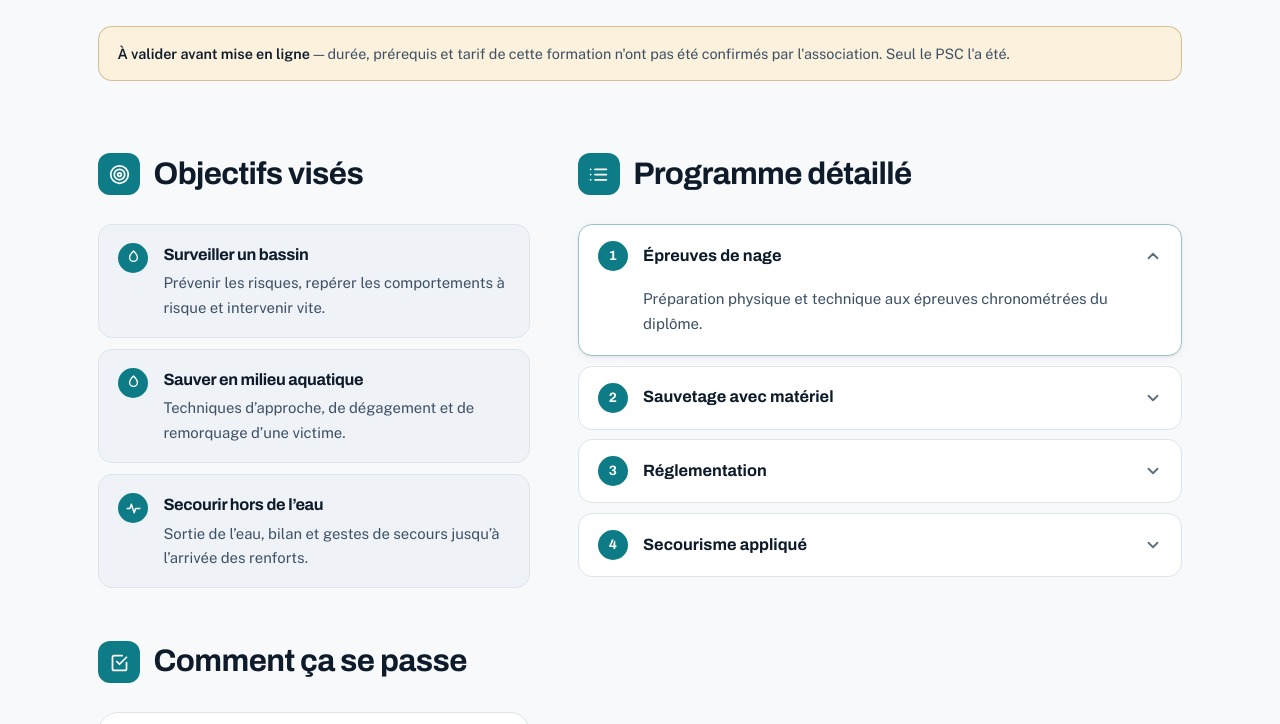
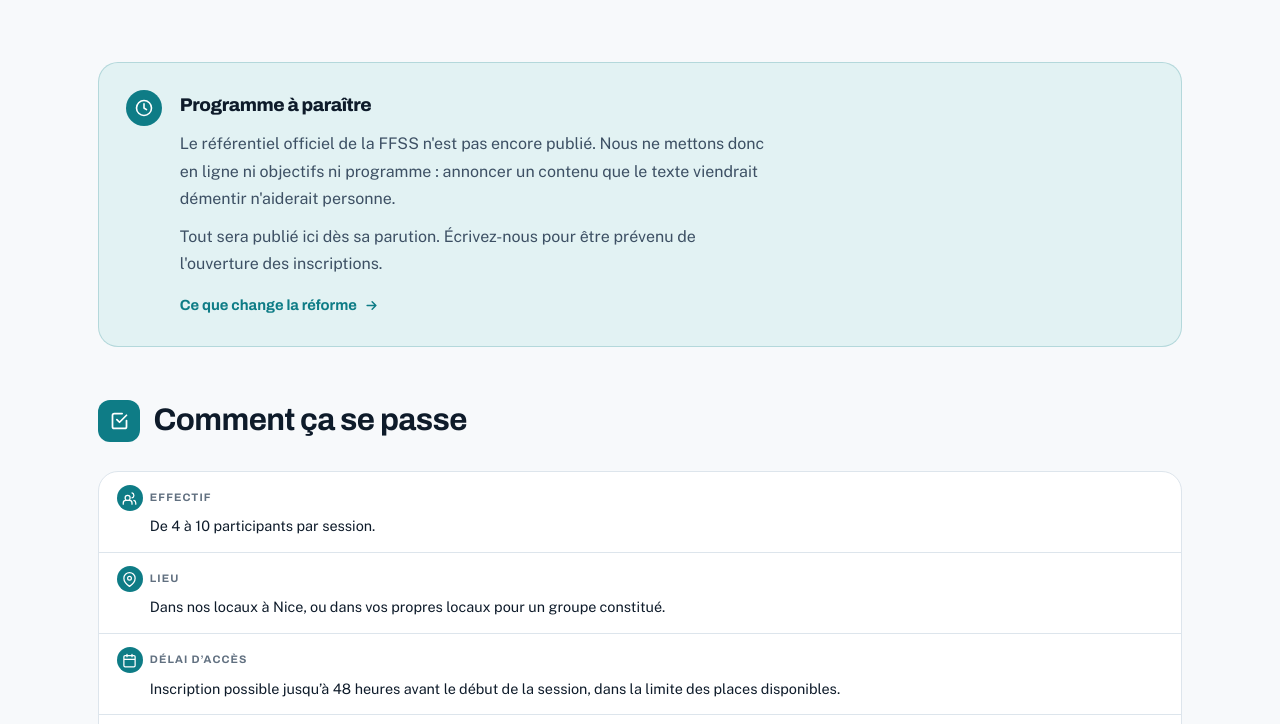
Before and after one commit to nverdot/secourismepourtous, an Astro site: page /formations/bnssa in a window 1280 px wide. Shown: the part 1060-1784 px from the top of the page. Built offline with nearby package versions, Linux system fonts and the light colour scheme; Astro itself is replaced by a stand-in of ours.

Commit message:
Le SSA n'affiche ni objectifs ni programme tant que le référentiel manque
La fiche portait encore les sept objectifs et les quatre modules du BNSSA.
Les laisser reviendrait à promettre un contenu que le référentiel FFSS, quand
il paraîtra, viendra probablement démentir — et quelqu'un s'inscrirait dessus.

Un drapeau « programmeEnAttente » masque les deux sections et remplace les
objectifs par un encadré qui dit pourquoi, avec un lien vers la page de la
réforme. Les modalités restent : effectif, lieu, délai d'accès et méthodes ne
dépendent pas du référentiel, et Qualiopi impose de les publier.

Deux détails que ça entraînait. Le bouton « Voir le programme » du bandeau
pointait vers une ancre qui n'existe plus : il ne s'affiche plus non plus. Et
la grille du contenu, prévue pour trois blocs en deux colonnes, laissait la
moitié droite vide ; la note et les modalités passent en pleine largeur quand
le programme manque.

Vérifié sur les seize fiches produites : seul le SSA est concerné, toutes les
autres gardent objectifs et programme.

Co-Authored-By: Claude Opus 5 <noreply@anthropic.com>

```diff
--- a/src/components/HeroFormation.astro
+++ b/src/components/HeroFormation.astro
@@ -59,7 +59,10 @@ const faits = [
         </span>
       </a>
       )}
-      <a class="btn btn--fantome" href="#programme">Voir le programme</a>
+      {/* Sans programme publié, l'ancre ne mène nulle part. */}
+      {!f.programmeEnAttente && (
+        <a class="btn btn--fantome" href="#programme">Voir le programme</a>
+      )}
       <a class="btn btn--fantome" href="/financement">
         <svg width="17" height="17" viewBox="0 0 24 24" fill="none" stroke="currentColor" stroke-width="2" stroke-linecap="round" stroke-linejoin="round" aria-hidden="true">
           <rect x="2" y="5" width="20" height="14" rx="2" /><path d="M2 10h20" />
--- a/src/components/ObjectifsProgramme.astro
+++ b/src/components/ObjectifsProgramme.astro
@@ -90,7 +90,36 @@ const v = niveauPse ? volume(niveauPse) : null;
 
 <section class="section" aria-label="Contenu de la formation">
   <div class="wrap op">
+    {/* Tant que le référentiel n'est pas paru, on ne publie ni objectifs ni
+        programme : ce serait promettre un contenu qu'on ne peut pas tenir, et
+        quelqu'un s'inscrirait dessus. Les modalités restent — elles n'en
+        dépendent pas, et Qualiopi impose de les publier. */}
+    {f.programmeEnAttente && (
+      <div class="att">
+        <span class="att__ic" aria-hidden="true">
+          <svg viewBox="0 0 24 24" fill="none" stroke="currentColor" stroke-width="1.9" stroke-linecap="round" stroke-linejoin="round"><circle cx="12" cy="12" r="9" /><path d="M12 7v5l3 2" /></svg>
+        </span>
+        <div>
+          <h2 class="att__t">Programme à paraître</h2>
+          <p>
+            Le référentiel officiel de la FFSS n'est pas encore publié. Nous ne
+            mettons donc en ligne ni objectifs ni programme&nbsp;: annoncer un
+            contenu que le texte viendrait démentir n'aiderait personne.
+          </p>
+          <p>
+            Tout sera publié ici dès sa parution. Écrivez-nous pour être prévenu
+            de l'ouverture des inscriptions.
+          </p>
+          <a class="att__l" href="/bnssa-devient-ssa">
+            Ce que change la réforme
+            <svg viewBox="0 0 24 24" fill="none" stroke="currentColor" stroke-width="2.4" stroke-linecap="round" stroke-linejoin="round" aria-hidden="true"><path d="M5 12h14M13 6l6 6-6 6" /></svg>
+          </a>
+        </div>
+      </div>
+    )}
+
     <!-- Objectifs -->
+    {!f.programmeEnAttente && (
     <div class="buts-col">
       <div class="op__tete">
         <span class="op__ic">
@@ -121,6 +150,7 @@ const v = niveauPse ? volume(niveauPse) : null;
       </div>
 
     </div>
+    )}
 
     <!-- Modalités : ce que l'en-tête de page ne dit pas déjà. Qualiopi impose
          de les publier ; les répéter ailleurs ferait doublon. -->
@@ -156,6 +186,7 @@ const v = niveauPse ? volume(niveauPse) : null;
     </div>
 
     <!-- Programme -->
+    {!f.programmeEnAttente && (
     <div id="programme">
       <div class="op__tete">
         <span class="op__ic">
@@ -222,6 +253,7 @@ const v = niveauPse ? volume(niveauPse) : null;
         </p>
       )}
     </div>
+    )}
   </div>
 
   {f.suites.length > 0 && (
@@ -270,12 +302,41 @@ const v = niveauPse ? volume(niveauPse) : null;
   .op > .buts-col { grid-column: 1; grid-row: 1; }
   .op > .mods { grid-column: 1; grid-row: 2; }
   .op > #programme { grid-column: 2; grid-row: 1 / span 2; }
+  /* Sans objectifs ni programme, la grille à deux colonnes laisserait la
+     moitié droite vide. La note passe en pleine largeur, les modalités
+     dessous. */
+  .op > .att { grid-column: 1 / -1; grid-row: 1; }
+  .op:has(.att) > .mods { grid-column: 1 / -1; grid-row: 2; }
   @media (max-width: 880px) {
     .op { grid-template-columns: 1fr; grid-template-rows: none; }
     .op > .buts-col,
     .op > .mods,
     .op > #programme { grid-column: 1; grid-row: auto; }
   }
+
+  /* L'encadré d'attente occupe la place des objectifs : il tient la colonne
+     seul, sans laisser un blanc là où le lecteur cherchait un contenu. */
+  .att {
+    display: flex; gap: 1.1rem; align-items: flex-start;
+    background: var(--accent-wash); border: 1px solid color-mix(in srgb, var(--accent) 22%, transparent);
+    border-radius: var(--r-lg); padding: clamp(1.2rem, 2.6vw, 1.7rem);
+  }
+  .att__ic {
+    flex: none; width: 36px; height: 36px; border-radius: 50%;
+    display: grid; place-items: center;
+    background: var(--accent-plein); color: var(--accent-encre);
+  }
+  .att__ic svg { width: 20px; height: 20px; }
+  .att__t { font-size: 1.15rem; font-weight: 800; margin-bottom: .6rem; }
+  .att p { color: var(--ink-soft); line-height: 1.7; max-width: 60ch; }
+  .att p + p { margin-top: .7rem; }
+  .att__l {
+    display: inline-flex; align-items: center; gap: .45rem; margin-top: 1rem;
+    font-family: 'Archivo', sans-serif; font-weight: 700; font-size: .92rem;
+    color: var(--accent); text-decoration: none;
+  }
+  .att__l:hover { text-decoration: underline; }
+  .att__l svg { width: 15px; height: 15px; }
 
   .op__tete { display: flex; align-items: center; gap: 0.85rem; margin-bottom: 1.5rem; }
   /* Aplat plein plutôt que lavis : un trait de couleur sur fond très clair
--- a/src/data/formations.ts
+++ b/src/data/formations.ts
@@ -7,9 +7,6 @@
  * `wixEvent` fait le lien avec Wix Events : c'est le titre exact de l'événement
  * côté Wix, utilisé pour rattacher les sessions réelles à la bonne formation.
  * Voir src/lib/wix.ts.
- *
- * ⚠️ À FAIRE VALIDER PAR SPT : tarifs, durées et prérequis marqués « aValider ».
- * Seul le PSC a été confirmé depuis le site actuel (50 €, 7 h, dès 10 ans).
  */
 
 export type Filiere = 'citoyenne' | 'operationnelle' | 'aquatique' | 'pedagogique' | 'entreprise';
@@ -48,9 +45,15 @@ export interface Formation {
    * page du PSE1 seul brouille le tarif annoncé juste au-dessus.
    */
   billetsMasques?: string[];
+  /**
+   * Masque les objectifs et le programme tant que le référentiel n'est pas paru.
+   *
+   * Publier un programme qu'on ne peut pas tenir vaut moins que ne rien
+   * publier : quelqu'un s'inscrirait sur la foi d'un contenu qui changera.
+   */
+  programmeEnAttente?: boolean;
   /** Tarif applicable en financement CPF, quand il diffère du tarif direct. */
   tarifCpf?: string;
-  aValider?: boolean;
 
   objectifs: Objectif[];
   modules: Module[];
@@ -375,6 +378,7 @@ export const formations: Formation[] = [
     accroche:
       "Surveillez les piscines, les plages et les plans d'eau. Le SSA, qui remplace le BNSSA depuis le 1er octobre 2026, est le diplôme de référence du sauvetage aquatique, et le premier pas vers un métier.",
     resume: 'Le diplôme national pour devenir sauveteur aquatique.',
+    programmeEnAttente: true,
     duree: 'Nous consulter',
     // L'âge et le prérequis de secourisme du SSA ne sont pas repris ici tant
     // que le référentiel FFSS n'est pas publié. Les chiffres qui circulent —
@@ -385,7 +389,6 @@ export const formations: Formation[] = [
     certification: 'SSA',
     certificationNote: 'Remplace le BNSSA depuis le 1er octobre 2026',
     tarif: 'Nous consulter',
-    aValider: true,
     objectifs: [
       { titre: 'Surveiller un bassin', texte: 'Prévenir les risques, repérer les comportements à risque et intervenir vite.', icone: 'eau' },
       { titre: 'Sauver en milieu aquatique', texte: 'Techniques d’approche, de dégagement et de remorquage d’une victime.', icone: 'eau' },
@@ -585,7 +588,6 @@ export const formations: Formation[] = [
     certification: 'SSA prolongé',
     certificationNote: 'Tous les 5 ans',
     tarif: 'Nous consulter',
-    aValider: true,
     objectifs: [
       { titre: 'Prolonger le diplôme', texte: 'Conserver le droit de surveiller les baignades et les plans d’eau.', icone: 'eau' },
       { titre: 'Réviser le sauvetage', texte: 'Approche, dégagement et remorquage d’une victime en milieu aquatique.', icone: 'eau' },
--- a/src/pages/formations/[slug].astro
+++ b/src/pages/formations/[slug].astro
@@ -56,15 +56,6 @@ const balisages = [
           <svg viewBox="0 0 24 24" fill="none" stroke="currentColor" stroke-width="2" stroke-linecap="round" stroke-linejoin="round"><circle cx="12" cy="12" r="10" /><path d="M12 8v5M12 16h.01" /></svg>
         </span>
         <span><strong>Formation momentanément suspendue.</strong> {f.suspendue.raison}</span>
-      </p>
-    </div>
-  )}
-
-  {f.aValider && (
-    <div class="wrap">
-      <p class="avertissement">
-        <strong>À valider avant mise en ligne</strong> — durée, prérequis et tarif de cette
-        formation n'ont pas été confirmés par l'association. Seul le PSC l'a été.
       </p>
     </div>
   )}
@@ -252,16 +243,6 @@ const balisages = [
   .suspendue__ic { flex: none; width: 22px; height: 22px; color: var(--gold); }
   .suspendue__ic svg { width: 100%; height: 100%; }
 
-  .avertissement {
-    margin-top: 2rem;
-    background: var(--gold-wash);
-    border: 1px solid color-mix(in srgb, var(--gold) 35%, transparent);
-    border-radius: var(--r-md);
-    padding: 0.9rem 1.15rem;
-    font-size: 0.9rem;
-    color: var(--ink-soft);
-  }
-  .avertissement strong { color: var(--ink); }
 
   .accessibilite { display: flex; gap: 1.25rem; align-items: flex-start; }
   .acc__ic {
```
